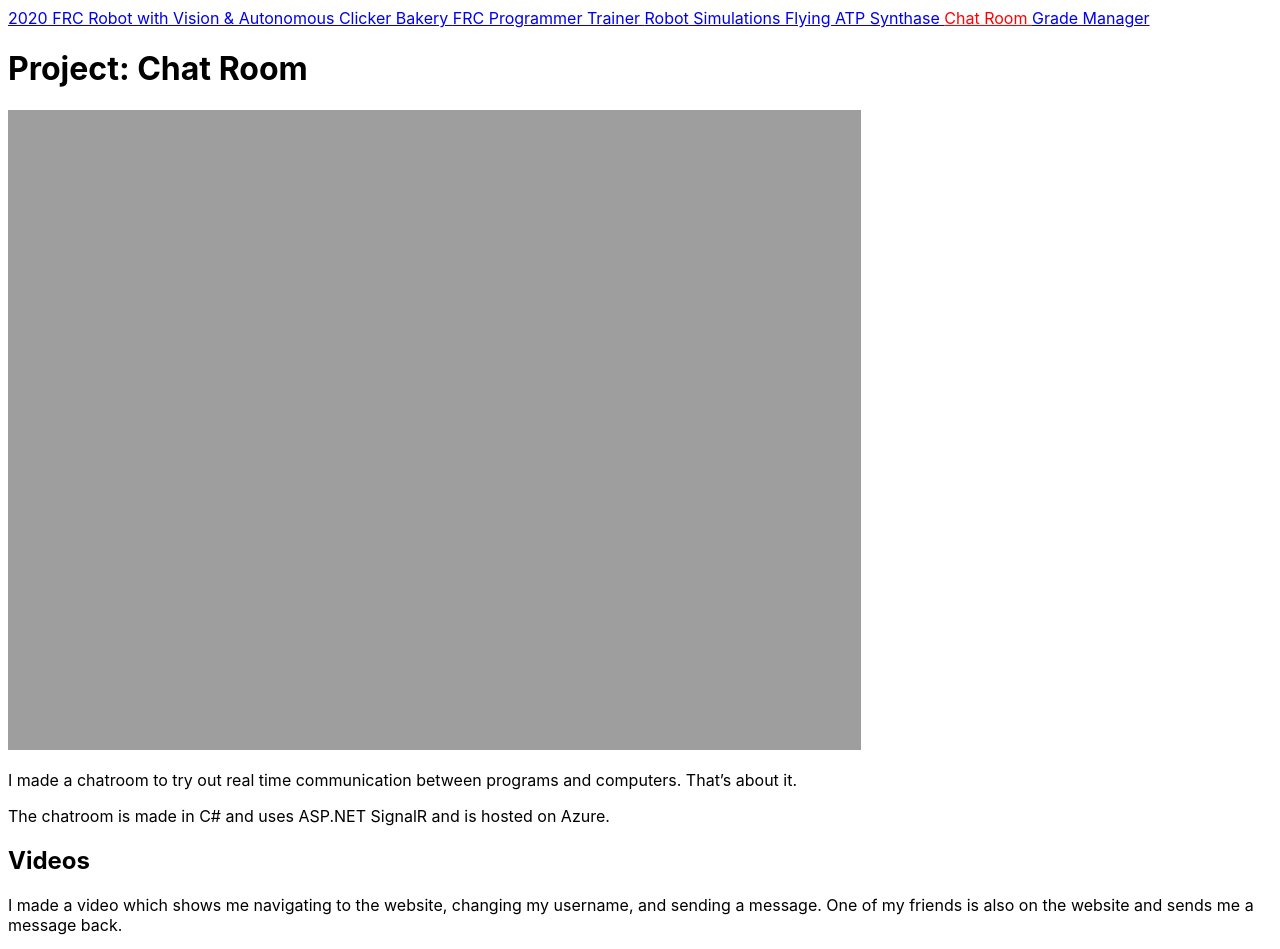
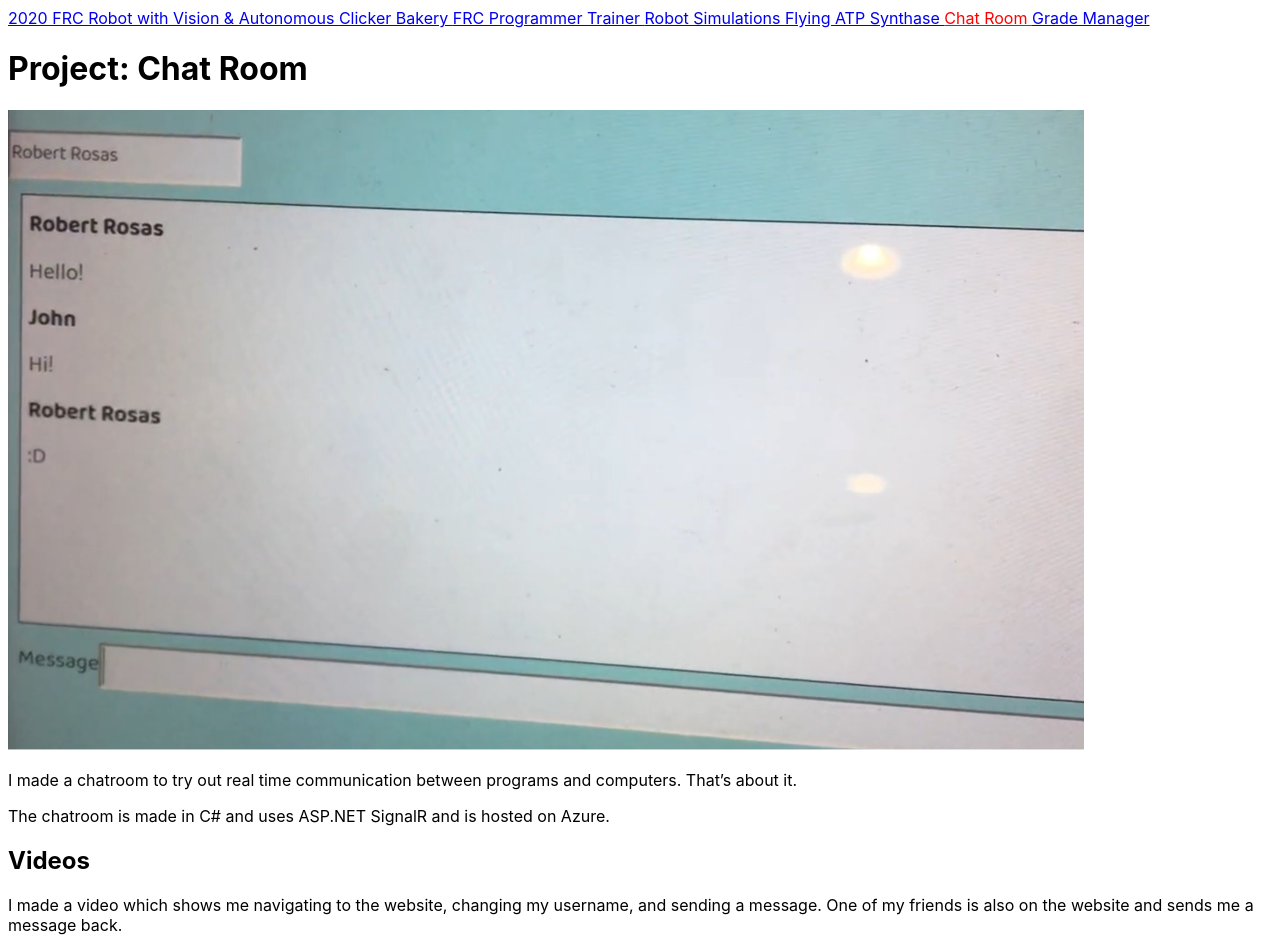
Before and after one commit to Octillerysnacker/octillerysnacker.github.io, a Jekyll site: the page built from _small_projects/chat.md, in a window 1280 px wide. Shown: the top 949 px of the page. Built offline with Jekyll 4.4.1, drawn with Linux system fonts in a browser that asks for light colours; grey boxes are pictures that could not be loaded.

Commit message:
Fixed weird image bug

```diff
--- a/_layouts/project.html
+++ b/_layouts/project.html
@@ -2,6 +2,6 @@
 layout: default
 ---
 <h1>Project: {{page.name}}</h1>
-<img style="height: 640px" src={{"/assets/images/" | prepend: site.url | append: page.image}}/>
+<img style="height: 640px" src="{{"/assets/images/" | prepend: site.url | append: page.image}}"/>
 
 {{content}}
```
